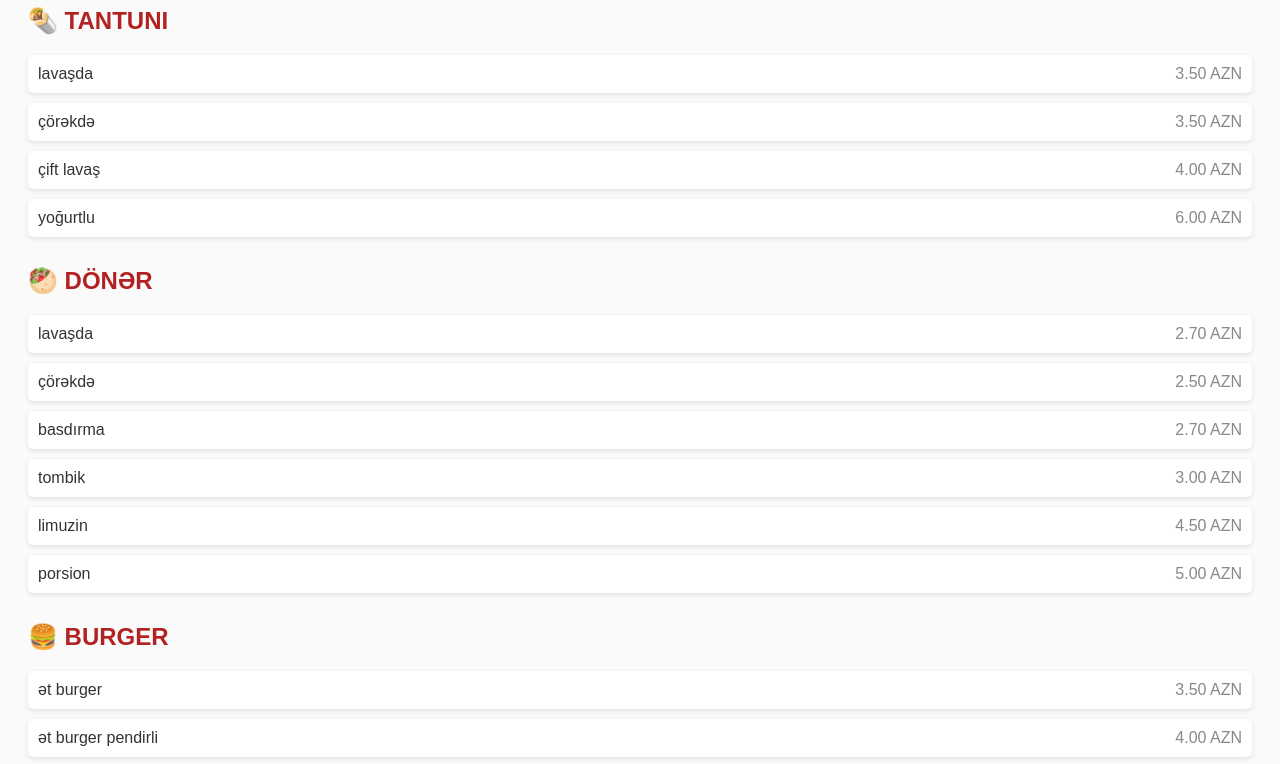
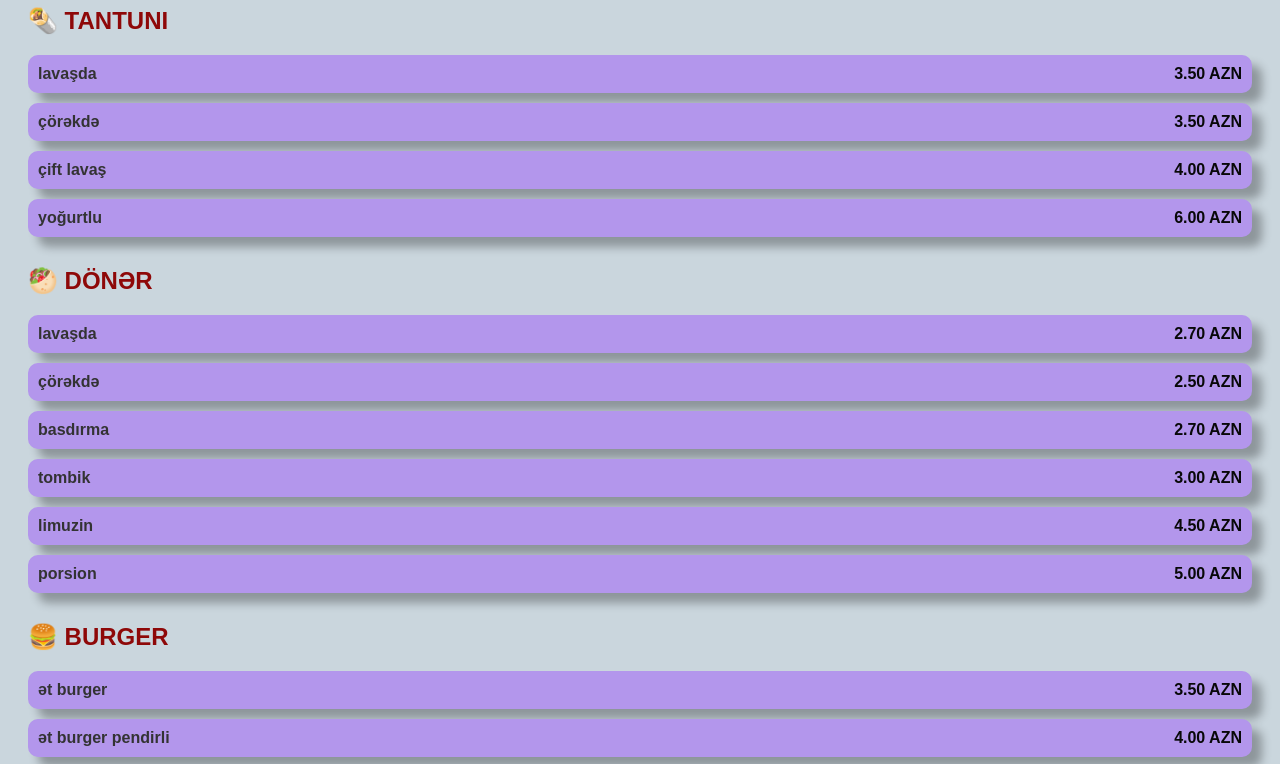
Before and after one commit to abdulla2369/restoran-menyusu.github, a plain HTML site: page index.html in a window 1280 px wide. Shown: the part 101-865 px from the top of the page. Drawn offline with Linux system fonts and the light colour scheme.

Commit message:
Update index.html

```diff
--- a/index.html
+++ b/index.html
@@ -1,4 +1,3 @@
-
 <!DOCTYPE html>
 <html lang="az">
 <head>
@@ -7,12 +6,12 @@
   <style>
     body {
       font-family: Arial, sans-serif;
-      background-color: #fafafa;
+      background-color: #043c5d35;
       padding: 20px;
       color: #333;
     }
     h1, h2 {
-      color: #b22222;
+      color: #8e0808;
     }
     .menu-section {
       margin-bottom: 30px;
@@ -24,13 +23,15 @@
     li {
       margin-bottom: 10px;
       padding: 10px;
-      background-color: #fff;
-      border-radius: 5px;
-      box-shadow: 0 2px 5px rgba(0,0,0,0.1);
+      background-color: #b396ec;
+      border-radius: 10px;
+      box-shadow: 10px 10px 10px rgba(0,0,0,0.3);
+      font-weight: bold;
     }
     .price {
       float: right;
-      color: #888;
+      color: #080808;
+      font-weight: bold;
     }
   </style>
 </head>
```
